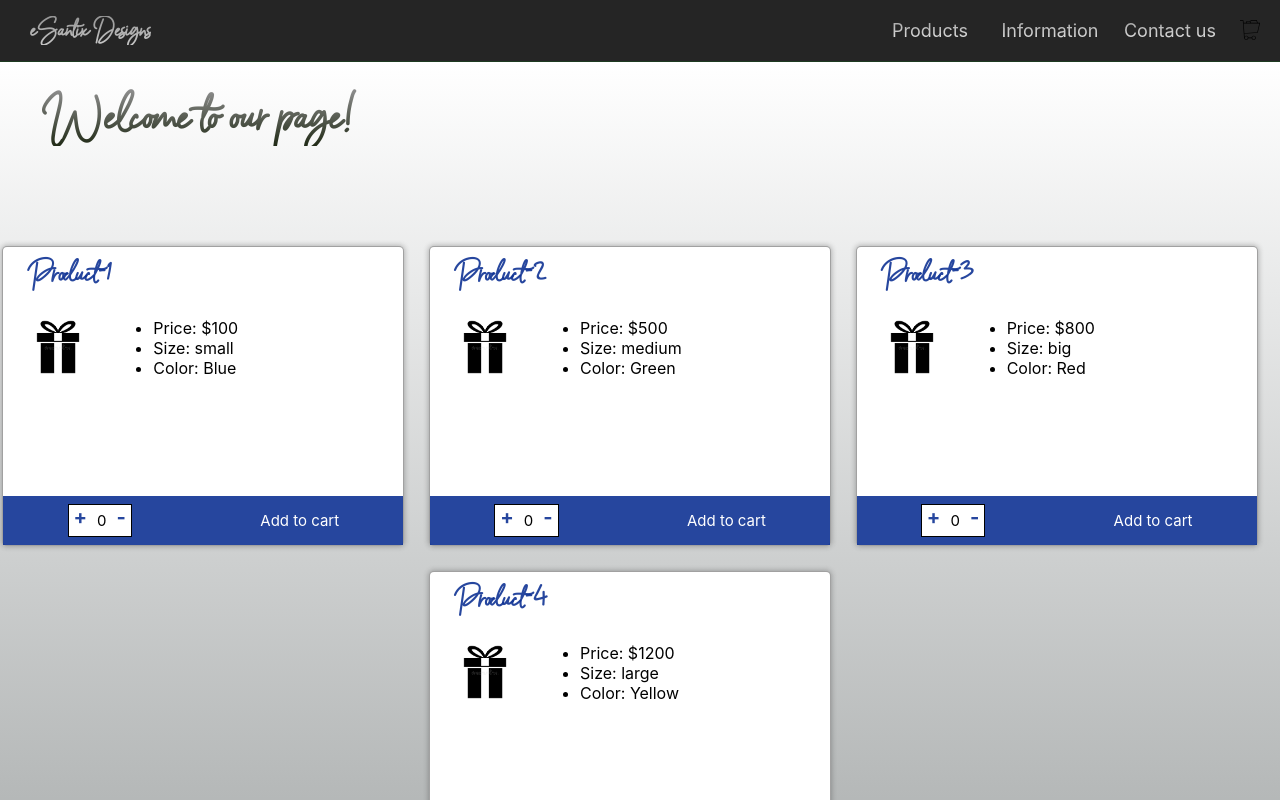
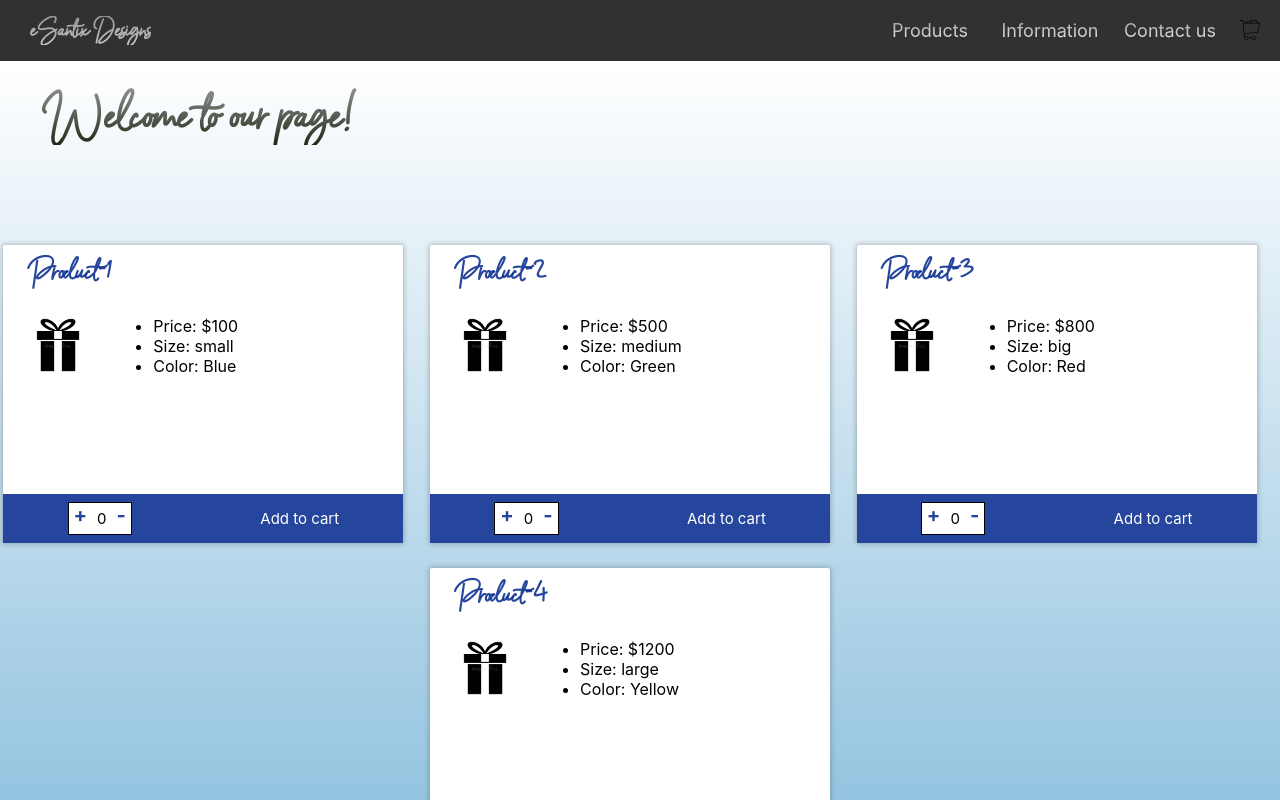
Before and after one commit to esantix/coderhouse-react, a React (Create React App) app in the folder esantix-echevarria/: page / in a window 1280 px wide. Built offline with nearby package versions, Linux system fonts and the light colour scheme.

Commit message:
Styling (again)

```diff
--- a/esantix-echevarria/src/styles/list.scss
+++ b/esantix-echevarria/src/styles/list.scss
@@ -32,8 +32,8 @@ $itmeColor: #103394e7;
     margin-bottom: 5px;
     display: flex;
     flex-direction: column;
-    border: solid 1px rgba(0, 0, 0, 0.37);
-    border-radius: 5px;
+    // border: solid 1px rgba(0, 0, 0, 0.37);
+    border-radius: 2px;
     min-width: 400px;
     background-color: rgb(255, 255, 255);
     box-shadow: 0px 0px 5px 1px rgba(49, 49, 49, 0.3);
--- a/esantix-echevarria/src/styles/navbar.scss
+++ b/esantix-echevarria/src/styles/navbar.scss
@@ -9,19 +9,12 @@
 }
 
 .NavBar {
-    $back:rgba(19, 102, 26, 0.349);
-    // position: relative;
+
     min-width: 100%;
     z-index: 80;
     justify-content: space-between;
-
     display: flex;
-    background-color: rgb(37, 37, 37);
-    // background: linear-gradient(-90deg, rgb(255, 255, 255), $back);
-    // height: 50px;
-    border-bottom: 1px solid $back;
-
-    // linear-gradient(90deg, rgba(2,0,36,1) 0%, rgba(9,9,121,1) 35%, rgba(0,212,255,1) 100%);
+    background-color: rgb(49, 49, 49);
 
     #nav-logo {
         margin-left: 30px;
--- a/esantix-echevarria/src/styles/web.scss
+++ b/esantix-echevarria/src/styles/web.scss
@@ -56,5 +56,5 @@ body {
     flex-direction: column;
     width:100%;
     height: 100%;
-    background: linear-gradient(180deg, rgb(255, 255, 255), rgba(86, 93, 93, 0.438));
+    background: linear-gradient(180deg, rgb(255, 255, 255), rgba(12, 121, 185, 0.438));
 }
```
